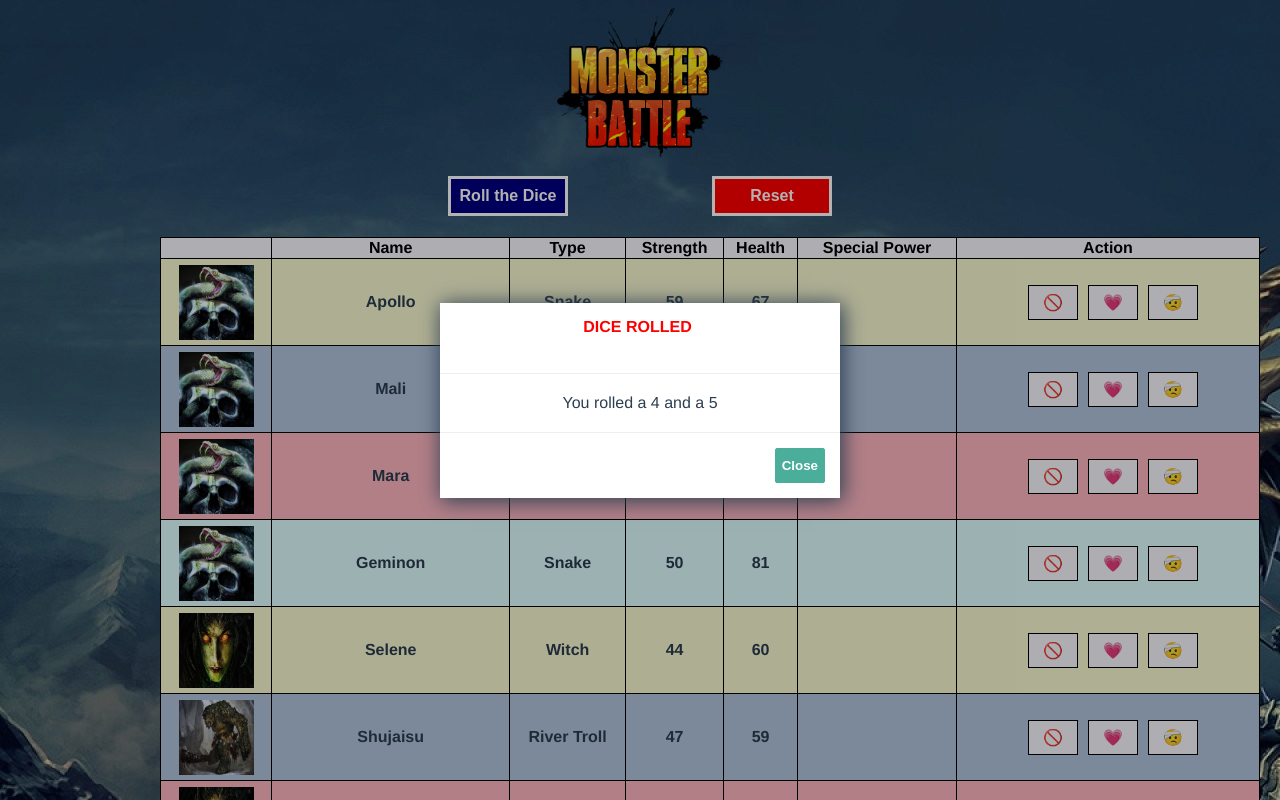
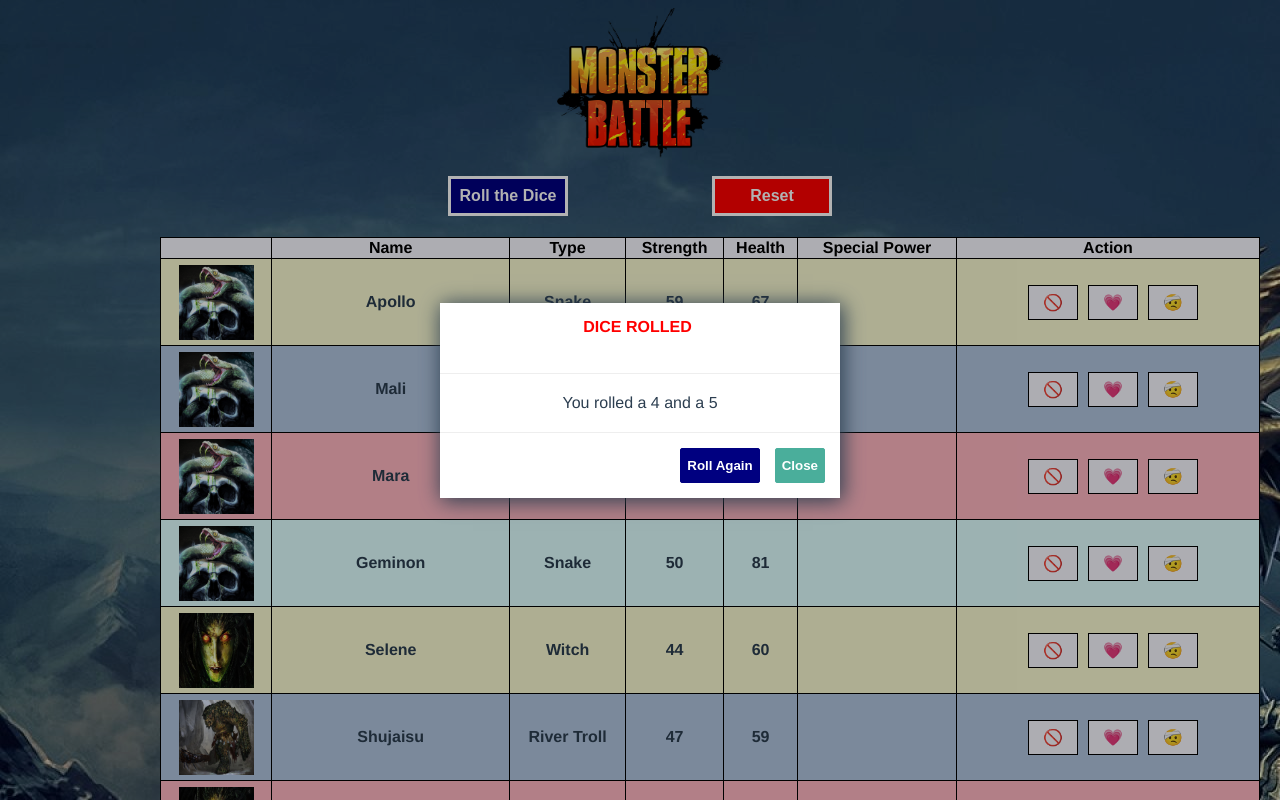
Before and after one commit to michaelgallipo/monster-battle, a Vue app: page / in a window 1280 px wide. Both pictures are taken after a click on the button "Roll the Dice". Shown: the top 800 px of the page. Built offline with nearby package versions, Linux system fonts and the light colour scheme.

Commit message:
Added Roll Again Button to Modal

```diff
--- a/src/App.vue
+++ b/src/App.vue
@@ -79,6 +79,7 @@
       v-bind:header="modalHeader"
       v-bind:msg="modalMessage"
       v-show="isModalVisible"
+      @roll="rollDice"
       @close="closeModal"
     >
       <template #options>
--- a/src/components/Modal.vue
+++ b/src/components/Modal.vue
@@ -10,7 +10,8 @@
       </section>
       <footer class="modal-footer">
         <div id="footer">
-          <button type="button" class="btn-green" @click="close">Close</button>
+          <button type="button" class="btn" id="blue" @click="roll">Roll Again</button>
+          <button type="button" class="btn" id="green" @click="close">Close</button>
         </div>
       </footer>
     </div>
@@ -72,13 +73,22 @@
   white-space: pre;
 }
 
-.btn-green {
+.btn {
   color: white;
-  background: #4aae9b;
-  border: 1px solid #4aae9b;
   border-radius: 2px;
   height: 35px;
   font-weight: 800;
+}
+
+#green {
+  background: #4aae9b;
+  border: 1px solid #4aae9b;
+}
+
+#blue {
+  background: navy;
+  border: 1px solid navy;
+  margin-right: 15px;
 }
 </style>
 
@@ -93,6 +103,9 @@ export default {
   methods: {
     close() {
       this.$emit("close");
+    },
+    roll() {
+      this.$emit("roll");
     }
   }
 };
```
